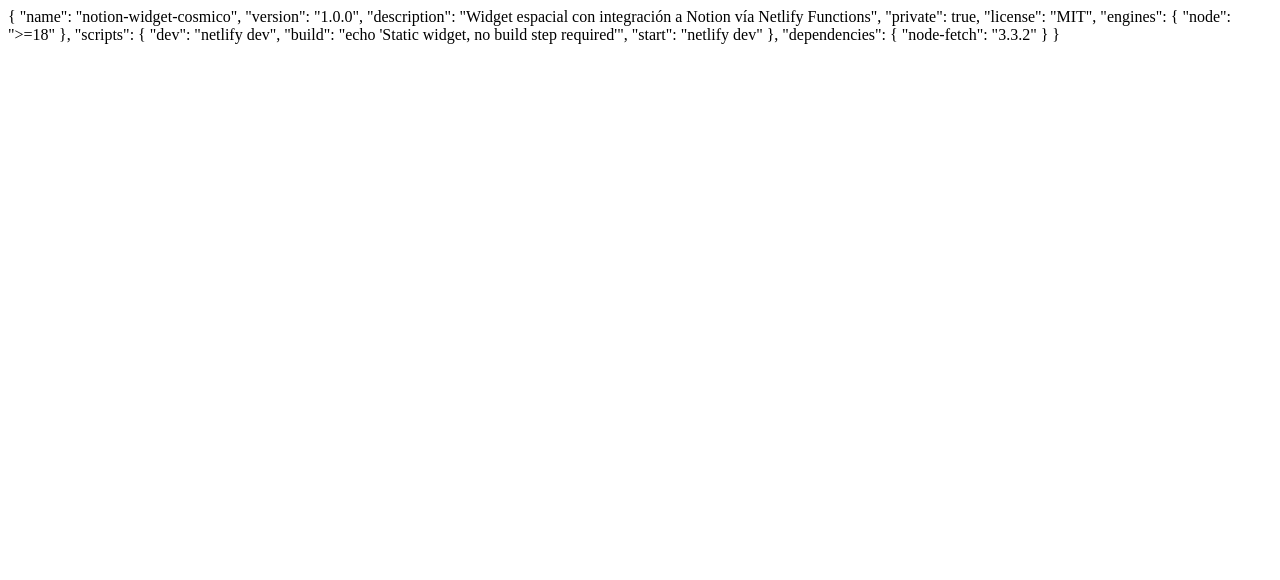
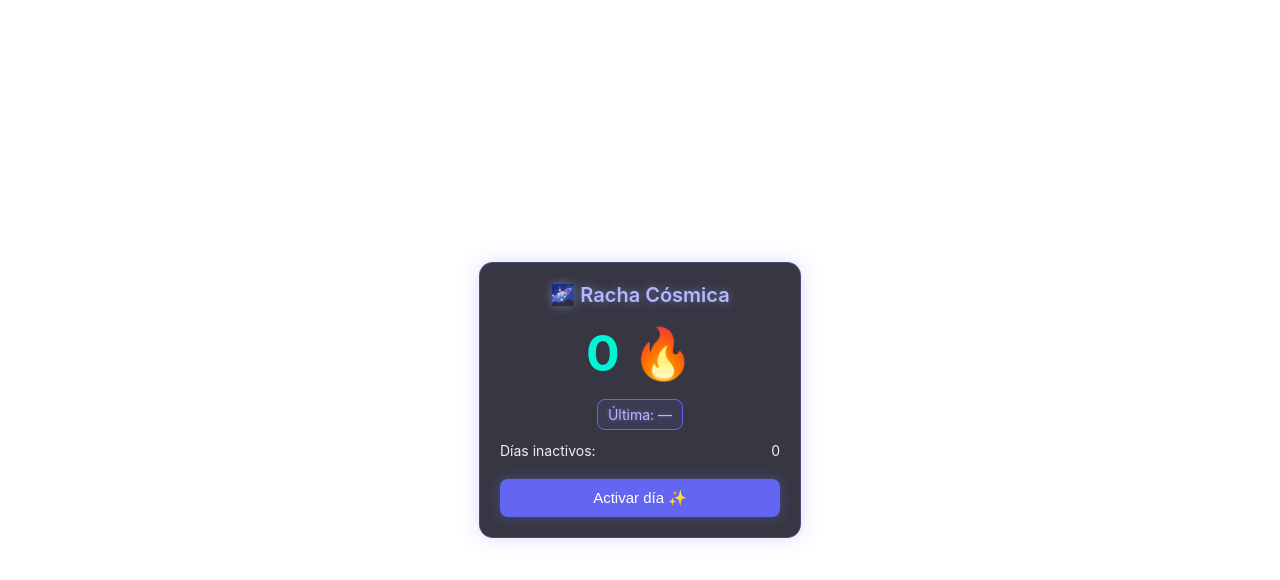
Before and after one commit to Syla-av/NotionWdtg, a website: page public/index.html in a window 1280 px wide. Drawn offline with Linux system fonts and the light colour scheme.

Commit message:
Update index.html

```diff
--- a/public/index.html
+++ b/public/index.html
@@ -1,21 +1,185 @@
-{
-  "name": "notion-widget-cosmico",
-  "version": "1.0.0",
-  "description": "Widget espacial con integración a Notion vía Netlify Functions",
-  "private": true,
-  "license": "MIT",
+<!DOCTYPE html>
+<html lang="es">
+<head>
+<meta charset="UTF-8" />
+<meta name="viewport" content="width=device-width, initial-scale=1.0" />
+<title>Widget Espacial Notion</title>
 
-  "engines": {
-    "node": ">=18"
-  },
+<style>
+  body {
+    margin: 0;
+    padding: 0;
+    font-family: 'Inter', sans-serif;
+    background: transparent;
+    color: #f0f0f0;
+    display: flex;
+    justify-content: center;
+    align-items: center;
+    height: 100vh;
+  }
 
-  "scripts": {
-    "dev": "netlify dev",
-    "build": "echo 'Static widget, no build step required'",
-    "start": "netlify dev"
-  },
+  .widget {
+    width: 280px;
+    padding: 20px;
+    border-radius: 14px;
+    background: rgba(20, 20, 35, 0.85);
+    backdrop-filter: blur(6px);
+    border: 1px solid rgba(120, 120, 255, 0.3);
+    box-shadow: 0 0 20px rgba(120, 120, 255, 0.25);
+    text-align: center;
+  }
 
-  "dependencies": {
-    "node-fetch": "3.3.2"
+  .title {
+    font-size: 20px;
+    font-weight: 600;
+    margin-bottom: 16px;
+    color: #B4B8FF;
+    text-shadow: 0 0 8px rgba(150, 160, 255, 0.5);
+  }
+
+  .racha-container {
+    font-size: 50px;
+    font-weight: bold;
+    color: #00f5d4; /* turquesa plano */
+    margin-bottom: 16px;
+  }
+
+  .ultima-activacion {
+    font-size: 14px;
+    padding: 6px 10px;
+    border-radius: 8px;
+    border: 1px solid #6366F1;
+    background: rgba(60, 60, 90, 0.6);
+    display: inline-block;
+    margin-bottom: 12px;
+    color: #B4B8FF;
+    text-shadow: 0 0 4px rgba(150,160,255,0.5);
+  }
+
+  .stat {
+    margin-bottom: 8px;
+    font-size: 14px;
+    display: flex;
+    justify-content: space-between;
+  }
+
+  .button {
+    width: 100%;
+    padding: 10px;
+    margin-top: 12px;
+    border: none;
+    border-radius: 8px;
+    background: #6366F1;
+    color: white;
+    font-size: 15px;
+    cursor: pointer;
+    box-shadow: 0 0 12px rgba(99, 102, 241, 0.4);
+    transition: 0.2s;
+  }
+
+  .button:hover {
+    transform: scale(1.03);
+    box-shadow: 0 0 15px rgba(140, 142, 255, 0.5);
+  }
+</style>
+</head>
+
+<body>
+  <div class="widget">
+    <div class="title">🌌 Racha Cósmica</div>
+
+    <div class="racha-container" id="rachaDisplay">
+      0 🔥
+    </div>
+
+    <div class="ultima-activacion" id="ultima">
+      Última: —
+    </div>
+
+    <div class="stat"><span>Días inactivos:</span> <span id="inactivos">0</span></div>
+
+    <button class="button" id="activarBtn">Activar día ✨</button>
+  </div>
+
+<script>
+const ENDPOINT = "https://sparkling-faloodeh-c1dd3a.netlify.app/.netlify/functions/guardarDia";
+
+// Cargar estado local
+let racha = parseInt(localStorage.getItem("racha")) || 0;
+let ultimaFecha = localStorage.getItem("ultimaFecha") || null;
+let diasInactivos = parseInt(localStorage.getItem("diasInactivos")) || 0;
+
+// Mostrar valores en pantalla
+document.getElementById("rachaDisplay").innerText = `${racha} 🔥`;
+document.getElementById("ultima").innerText = ultimaFecha ? `Última: ${ultimaFecha}` : "Última: —";
+document.getElementById("inactivos").innerText = diasInactivos;
+
+// ==========================
+// CÁLCULO DE DÍAS INACTIVOS
+// ==========================
+function calcularDiasInactivos() {
+  if (!ultimaFecha) return;
+
+  let hoy = new Date();
+  let ultima = new Date(ultimaFecha);
+
+  let diff = Math.floor((hoy - ultima) / (1000 * 60 * 60 * 24));
+
+  if (diff > 1) {
+    let faltantes = diff - 1;
+    diasInactivos += faltantes;
+
+    // Registrar los días inactivos en Notion
+    for (let i = 1; i <= faltantes; i++) {
+      let fechaInactiva = new Date(ultima);
+      fechaInactiva.setDate(ultima.getDate() + i);
+
+      enviarNotion(fechaInactiva.toISOString().slice(0,10), false);
+    }
+  }
+
+  localStorage.setItem("diasInactivos", diasInactivos);
+  document.getElementById("inactivos").innerText = diasInactivos;
+}
+
+// ==========================
+// BOTÓN DE ACTIVACIÓN
+// ==========================
+document.getElementById("activarBtn").onclick = () => {
+  let hoy = new Date().toISOString().slice(0,10);
+
+  racha++;
+  ultimaFecha = hoy;
+
+  localStorage.setItem("racha", racha);
+  localStorage.setItem("ultimaFecha", ultimaFecha);
+
+  document.getElementById("rachaDisplay").innerText = `${racha} 🔥`;
+  document.getElementById("ultima").innerText = `Última: ${ultimaFecha}`;
+
+  enviarNotion(hoy, true);
+};
+
+// ==========================
+// ENVÍO A NETLIFY
+// ==========================
+async function enviarNotion(fecha, activado) {
+  try {
+    await fetch(ENDPOINT, {
+      method: "POST",
+      headers: {
+        "Content-Type": "application/json"
+      },
+      body: JSON.stringify({ fecha, activado })
+    });
+  } catch (error) {
+    console.error("Error enviando a Notion:", error);
   }
 }
+
+// Ejecutar al cargar
+calcularDiasInactivos();
+</script>
+
+</body>
+</html>
```
